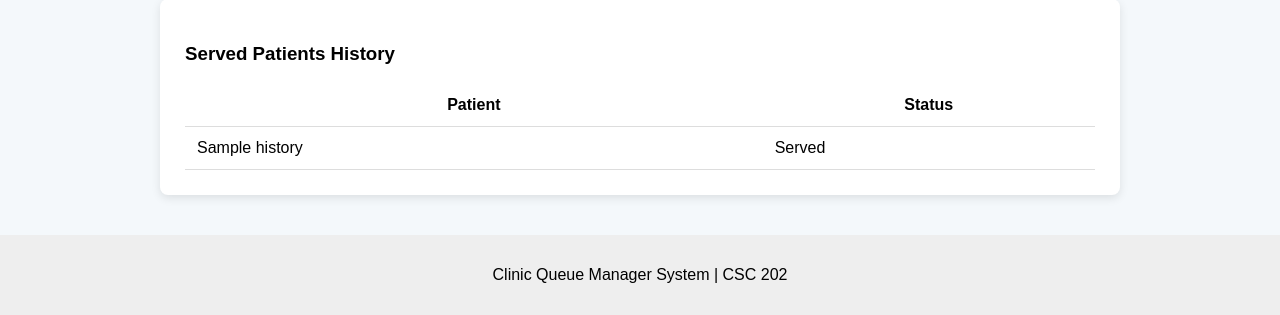
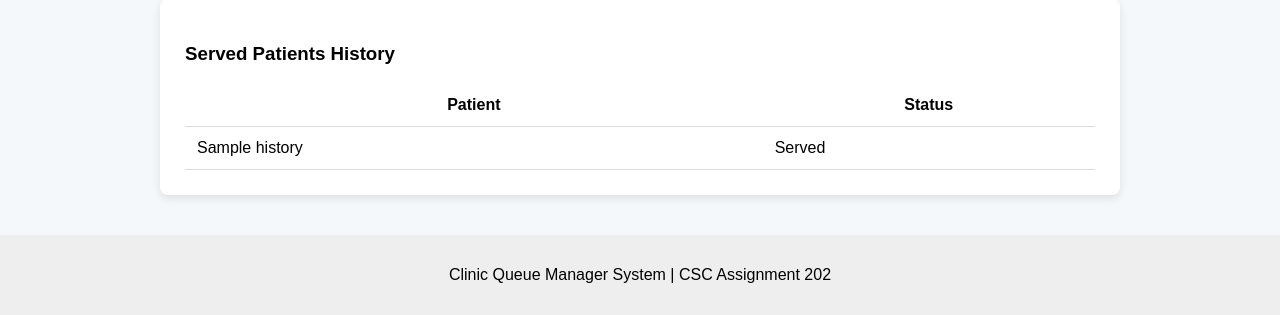
Before and after one commit to aminaliharuna009-source/clinic-queue-manager, a Flask app: template clinic_queue_manager/templates/index.html in a window 1280 px wide. Shown: the part 598-913 px from the top of the page. Run offline with Flask 3, Linux system fonts and the light colour scheme; the template is opened without the code that fills it: most values are stand-ins (such as "Sample title", 1, 10 or a date in 2020).

Commit message:
Update index.html

```diff
--- a/clinic_queue_manager/templates/index.html
+++ b/clinic_queue_manager/templates/index.html
@@ -95,7 +95,7 @@
 </div>
 
 <footer>
-<p>Clinic Queue Manager System | CSC 202</p>
+<p>Clinic Queue Manager System | CSC Assignment 202</p>
 </footer>
 
 </body>
```
